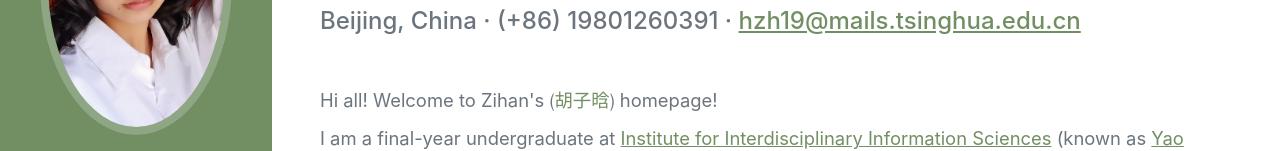
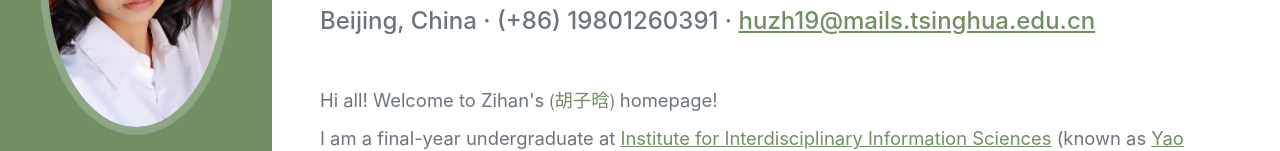
Before and after one commit to hzh19/greenWebsite, a plain HTML site: page index.html in a window 1280 px wide. Shown: the part 314-465 px from the top of the page. Drawn offline with nearby package versions, Linux system fonts and the light colour scheme; a web font is replaced by a local one.

Commit message:
Update index.html

```diff
--- a/index.html
+++ b/index.html
@@ -52,7 +52,7 @@
                         <span class="text-primary">Hu</span>
                     </h1>
                     <div class="subheading mb-5">
-                        Beijing, China · (+86) 19801260391 · <a href="mailto:hzh19@mails.tsinghua.edu.cn">hzh19@mails.tsinghua.edu.cn</a>
+                        Beijing, China · (+86) 19801260391 · <a href="mailto:huzh19@mails.tsinghua.edu.cn">huzh19@mails.tsinghua.edu.cn</a>
                     </div>
                     <p class="lead mb-2">Hi all! Welcome to Zihan's <span id="my_chinese_name">(<span class = "text-primary">胡子晗</span>)</span> homepage!</p>
                     <p class ="lead mb-5">I am a final-year undergraduate at <a href = "https://iiis.tsinghua.edu.cn/en/">Institute for Interdisciplinary Information Sciences</a> (known as <a href = "https://iiis.tsinghua.edu.cn/en/yaoclass/">Yao Class</a>), <a href = "https://www.tsinghua.edu.cn/en/">Tsinghua University</a>. I have a broad interest in theoretical computer science. </p>
```
